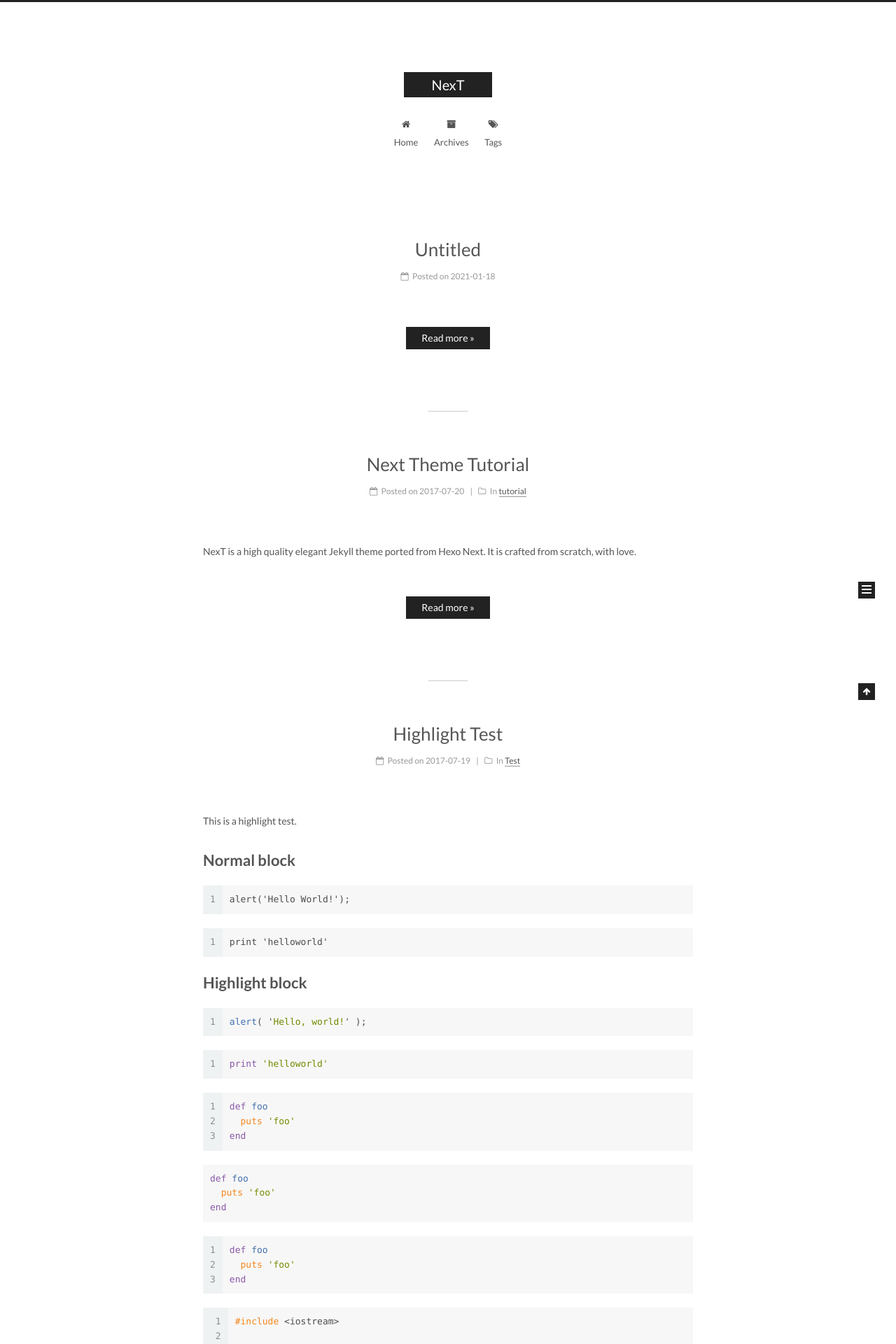
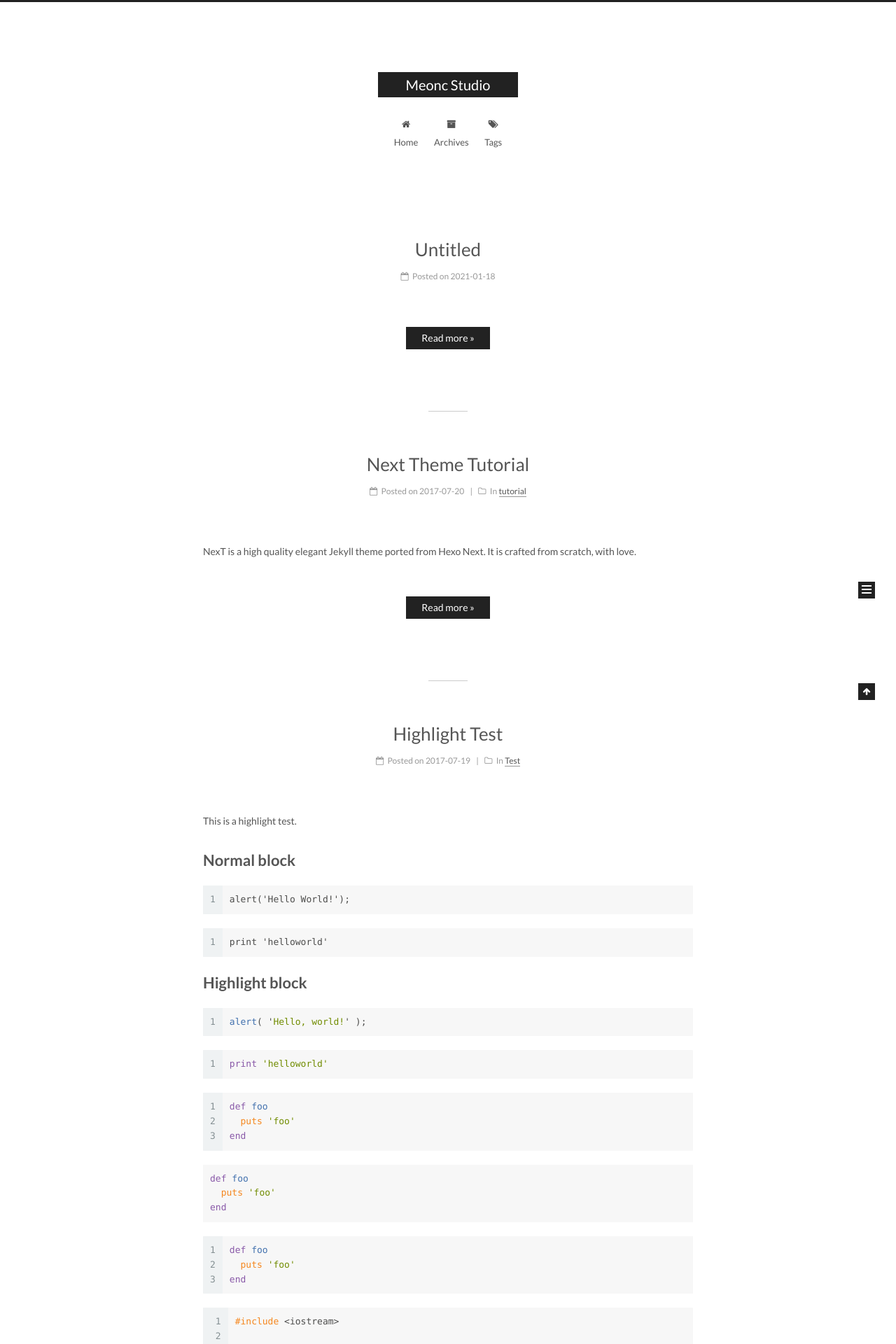
Before and after one commit to meoncstudio/blog.meonc.studio, a Jekyll site: the page built from index.html, in a window 1280 px wide. Shown: the top 1920 px of the page at 70% size. Built offline with Jekyll 4.4.1, drawn with Linux system fonts in a browser that asks for light colours; emoji names are drawn with the system emoji font; the list of posts is cut into pages by our own code.

Commit message:
Update ico

```diff
--- a/_config.yml
+++ b/_config.yml
@@ -4,10 +4,10 @@
 # ---------------------------------------------------------------
 
 # Site
-title: NexT
+title: Meonc Studio
 subtitle:
-description:
-author: John Doe
+description: A coding studio founded by @jimschenchen and @cloudyyoung since 2016.
+author: Meonc
 # Support language: de, en, fr-FR, id, ja, ko, pt-BR, pt, ru, zh-Hans, zh-hk, zh-tw
 language: en
 date_format: '%Y-%m-%d'
```
Also changed, not shown: assets/favicon.ico (added), 1 other file.
